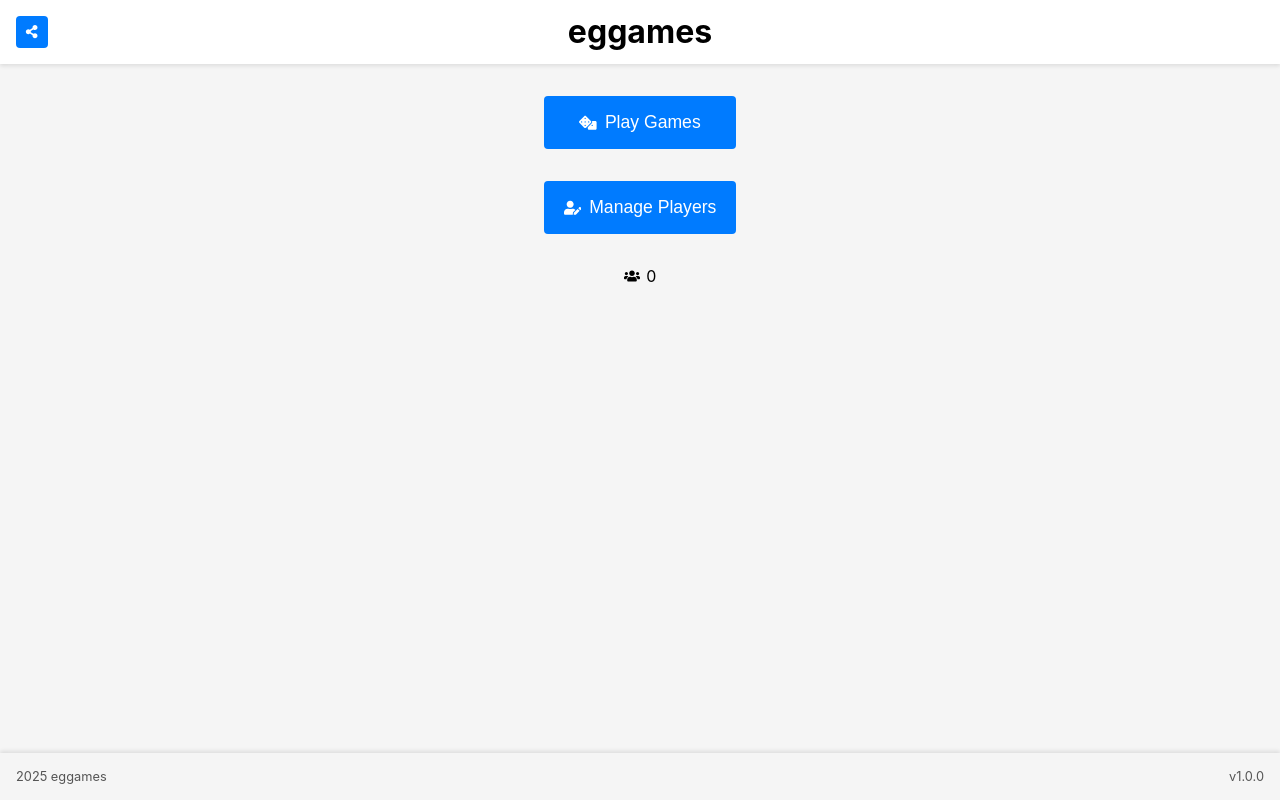
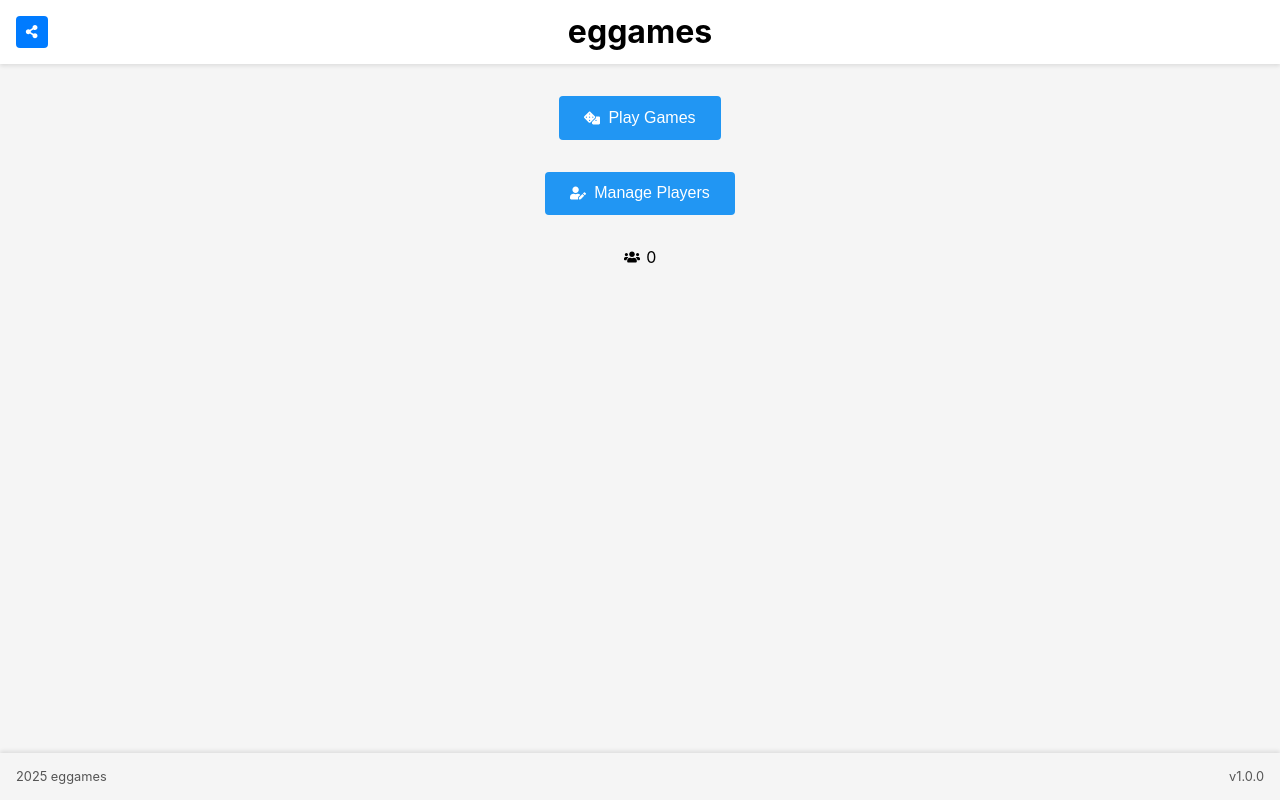
Before and after one commit to eggonz/eggames, a React (Create React App) app: page /#/ in a window 1280 px wide. Built offline with nearby package versions, Linux system fonts and the light colour scheme.

Commit message:
refactor primary/secondary button

```diff
--- a/src/components/HomePage.css
+++ b/src/components/HomePage.css
@@ -5,23 +5,3 @@
   justify-content: center;
   align-items: center;
 }
-
-.home-menu-button {
-  width: 12rem;
-  padding: 1rem 1rem;
-  font-size: 1.1rem;
-  background-color: #007bff;
-  color: white;
-  border: none;
-  border-radius: 4px;
-  cursor: pointer;
-  transition: background-color 0.3s;
-  display: flex;
-  align-items: center;
-  justify-content: center;
-  gap: 0.5rem;
-}
-
-.home-menu-button:hover {
-  background-color: #0056b3;
-}
--- a/src/components/HomePage.js
+++ b/src/components/HomePage.js
@@ -24,13 +24,13 @@ function HomePage() {
         <div className="home-menu-container">
           <button
             onClick={() => navigate('/games')}
-            className="home-menu-button"
+            className="primary-button"
           >
             <FaDice /> <span>Play Games</span>
           </button>
           <button
             onClick={() => navigate('/players')}
-            className="home-menu-button"
+            className="primary-button"
           >
             <FaUserEdit /> <span>Manage Players</span>
           </button>
--- a/src/components/common.css
+++ b/src/components/common.css
@@ -21,6 +21,8 @@ header {
 .header-title {
   flex: 1;
   display: flex;
+  flex-direction: column;
+  align-items: center;
   justify-content: center;
   height: 2rem;
 }
@@ -93,3 +95,38 @@ footer p {
   justify-content: center;
   gap: 0.4rem;
 }
+
+.primary-button {
+  background-color: #2196f3;
+  color: white;
+  border: none;
+  padding: 0.8rem 1.6rem;
+  border-radius: 4px;
+  cursor: pointer;
+  font-size: 1rem;
+  transition: background-color 0.2s;
+
+  display: flex;
+  align-items: center;
+  justify-content: center;
+  gap: 0.5rem;
+}
+
+.primary-button:hover {
+  background-color: #0056b3;
+}
+
+.secondary-button {
+  background-color: #f0f0f0;
+  color: #333;
+  border: 1px solid #ddd;
+  padding: 0.8rem 1.6rem;
+  border-radius: 4px;
+  cursor: pointer;
+  font-size: 1rem;
+  transition: background-color 0.2s;
+}
+
+.secondary-button:hover {
+  background-color: #e7e7e7;
+}
```
